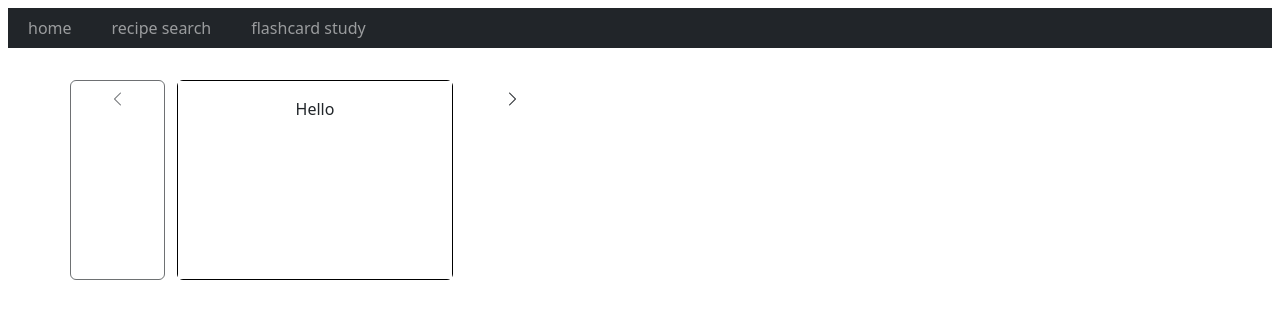
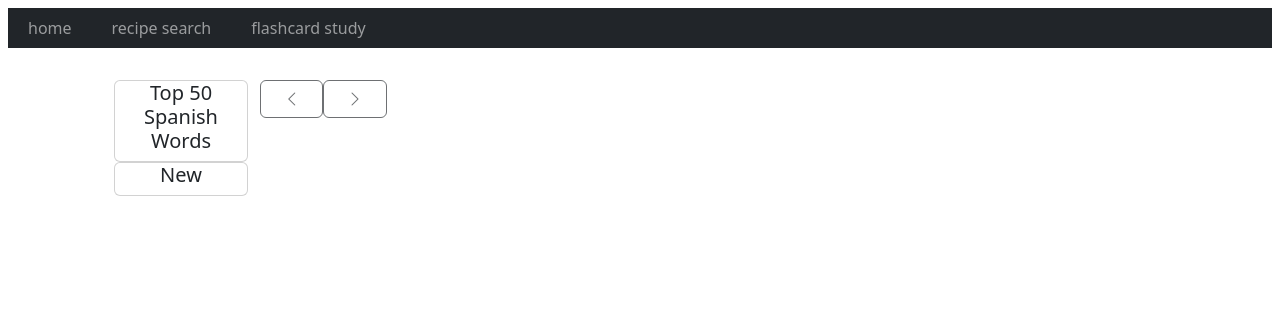
Before and after one commit to emmabateman/emmabateman.github.io, a Next.js app: page /flashcards in a window 1280 px wide. Shown: the top 318 px of the page. Built offline with nearby package versions, Linux system fonts and the light colour scheme.

Commit message:
added deck list

```diff
--- /dev/null
+++ b/app/flashcards/assets/data.js
@@ -0,0 +1,54 @@
+const spanish_vocab = [
+  { front: "que", back: "that" },
+  { front: "de", back: "of, from" },
+  { front: "no", back: "no" },
+  { front: "a", back: "to" },
+  { front: "la", back: "the (feminine singular)" },
+  { front: "el", back: "the (masculine singular)" },
+  { front: "ser", back: "to be (essential characteristics)" },
+  { front: "y", back: "and" },
+  { front: "en", back: "in, on" },
+  { front: "lo", back: "it, him (direct object)" },
+  { front: "un", back: "a (masculine singular)" },
+  { front: "por", back: "for, through" },
+  { front: "qué", back: "what" },
+  { front: "me", back: "me (direct object)" },
+  { front: "una", back: "a (female singular)" },
+  { front: "te", back: "you (direct object)" },
+  { front: "los", back: "the (masucline plural)" },
+  { front: "se", back: "himself, herself, itself" },
+  { front: "con", back: "with" },
+  { front: "para", back: "for, to" },
+  { front: "mi", back: "my" },
+  { front: "estar", back: "to be (state/location)" },
+  { front: "si", back: "if" },
+  { front: "bien", back: "good" },
+  { front: "pero", back: "but" },
+  { front: "yo", back: "I" },
+  { front: "eso", back: "that" },
+  { front: "las", back: "the (plural feminine" },
+  { front: "sí", back: "yes" },
+  { front: "su", back: "his, her, its" },
+  { front: "tu", back: "your" },
+  { front: "aquí", back: "here" },
+  { front: "del", back: "of the (masculine singular)" },
+  { front: "al", back: "to the (masculine singular)" },
+  { front: "como", back: "how" },
+  { front: "le", back: "him, her (indirect object)" },
+  { front: "más", back: "more" },
+  { front: "esto", back: "this (singular masculine" },
+  { front: "ya", back: "already" },
+  { front: "todo", back: "everything" },
+  { front: "esta", back: "this (singular feminine)" },
+  { front: "ir", back: "to go" },
+  { front: "muy", back: "very" },
+  { front: "hay", back: "there is" },
+  { front: "ahora", back: "now" },
+  { front: "algo", back: "something" },
+  { front: "tener", back: "to have" },
+  { front: "nos", back: "us" },
+  { front: "tú", back: "you" },
+  { front: "nada", back: "nothing" },
+];
+
+export default spanish_vocab;
--- /dev/null
+++ b/app/flashcards/components/decklist.tsx
@@ -0,0 +1,56 @@
+import { useEffect, useState } from "react";
+
+import { Card } from "./deck";
+
+import spanish_vocab from "../assets/data";
+
+interface Deck {
+  title: string;
+  cards: Card[];
+}
+
+function DeckList({
+  setActiveDeck,
+}: {
+  setActiveDeck: (cards: Card[]) => void;
+}) {
+  const [decks, setDecks] = useState<Deck[]>([]);
+
+  function loadDecks() {
+    let newDecks = [];
+
+    //load default decks
+    newDecks.push({ title: "Top 50 Spanish Words", cards: spanish_vocab });
+
+    setDecks(newDecks);
+  }
+
+  function createNewDeck() {
+    let newDeck = { title: "New deck", cards: [{front: "hello", back: "world"}]}
+    let newDecks = decks;
+    newDecks.push(newDeck);
+    setDecks(newDecks);
+    setActiveDeck(newDeck.cards);
+  }
+
+  useEffect(loadDecks, []);
+
+  return (
+    <ul>
+      {decks.map((deck) => (
+        <li
+          className="card"
+          onClick={() => {
+            setActiveDeck(deck.cards);
+          }}
+          key={deck.title}
+        >
+          <h5 className="card-title">{deck.title}</h5>
+        </li>
+      ))}
+      <li className="card" onClick={createNewDeck}><h5 className="card-title">New</h5></li>
+    </ul>
+  );
+}
+
+export { DeckList };
--- a/app/flashcards/page.tsx
+++ b/app/flashcards/page.tsx
@@ -1,14 +1,21 @@
+"use client";
+
+import { useState } from "react";
+
 import { Deck, Card } from "./components/deck";
-
-const cards: Card[] = [
-  { front: "Hello", back: "World" },
-  { front: "Foo", back: "Bar" },
-];
+import { DeckList } from "./components/decklist";
 
 export default function Page() {
+  const [activeDeck, setActiveDeck] = useState<Card[]>([]);
+
   return (
-    <div>
-      <Deck cards={cards} />
+    <div className="row">
+      <div className="col-md-2">
+        <DeckList setActiveDeck={setActiveDeck} />
+      </div>
+      <div className="col-md-8">
+        <Deck cards={activeDeck} />
+      </div>
     </div>
   );
 }
```
